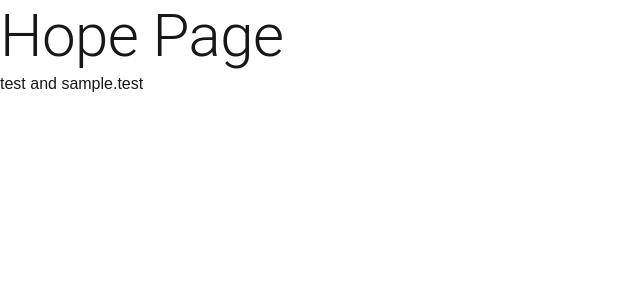
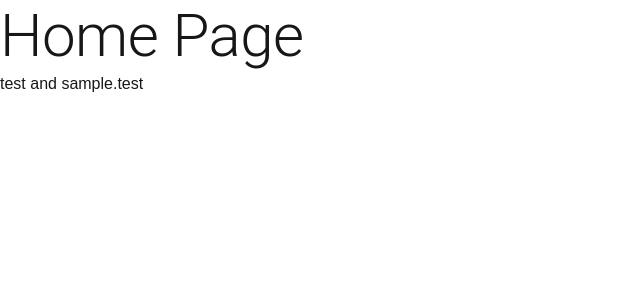
Before and after one commit to vyraxity-labs/crystal-kairos, a Next.js app: page / in a window 1280 px wide. Shown: the top 300 px of the page, without its empty margins (0-640 px from the left). Built offline with nearby package versions, Linux system fonts and the light colour scheme; what i18next-resources-to-backend would draw is missing.

Commit message:
fix(page): correct typo in Home Page title feat(i18n): implement I18nextProvider for internationalization

```diff
--- a/app/page.tsx
+++ b/app/page.tsx
@@ -4,7 +4,7 @@ import { Typography } from '@mui/material'
 const Home = () => {
   return (
     <div>
-      <Typography variant='h2'>Hope Page</Typography>
+      <Typography variant='h2'>Home Page</Typography>
       <Test />
     </div>
   )
--- a/components/I18nProvider.tsx
+++ b/components/I18nProvider.tsx
@@ -1,8 +1,9 @@
 'use client'
 
-import '@/lib/i18n'
+import i18n from '@/lib/i18n'
 import { ReactNode } from 'react'
+import { I18nextProvider } from 'react-i18next'
 
 export function I18nProvider({ children }: { children: ReactNode }) {
-  return <>{children}</>
+  return <I18nextProvider i18n={i18n}>{children}</I18nextProvider>
 }
```
